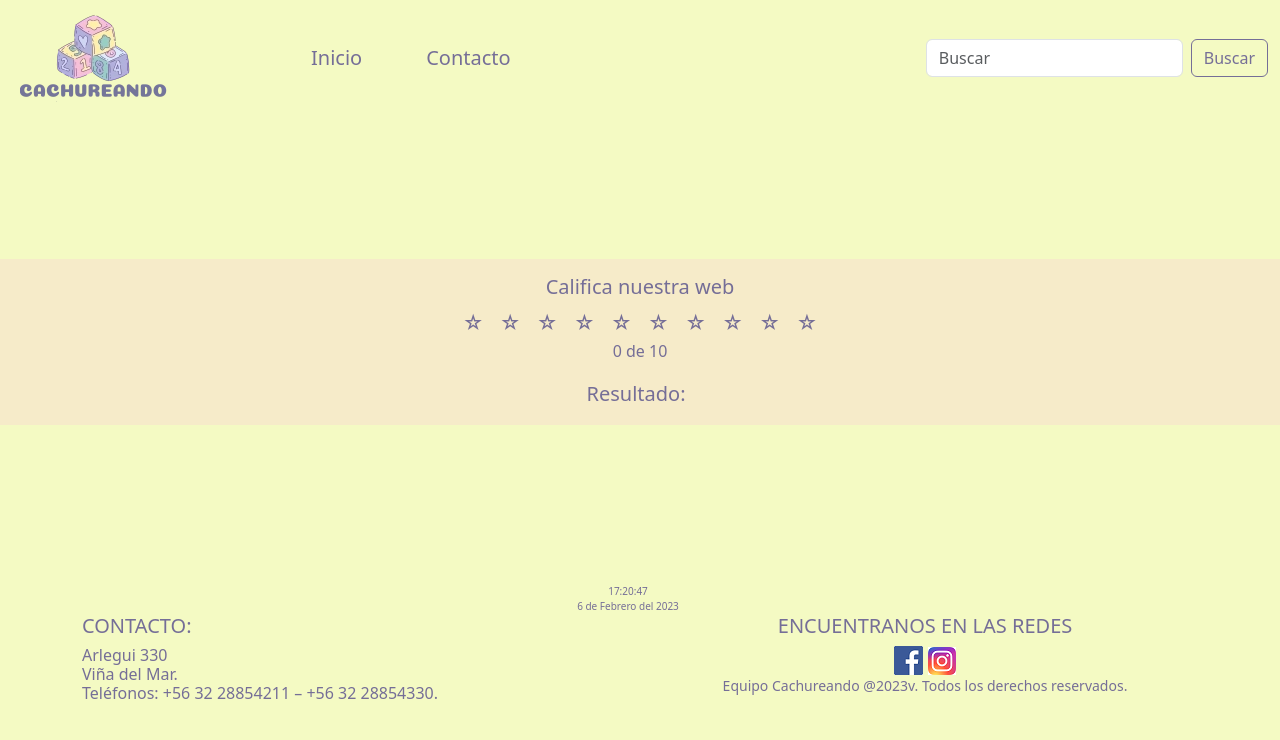
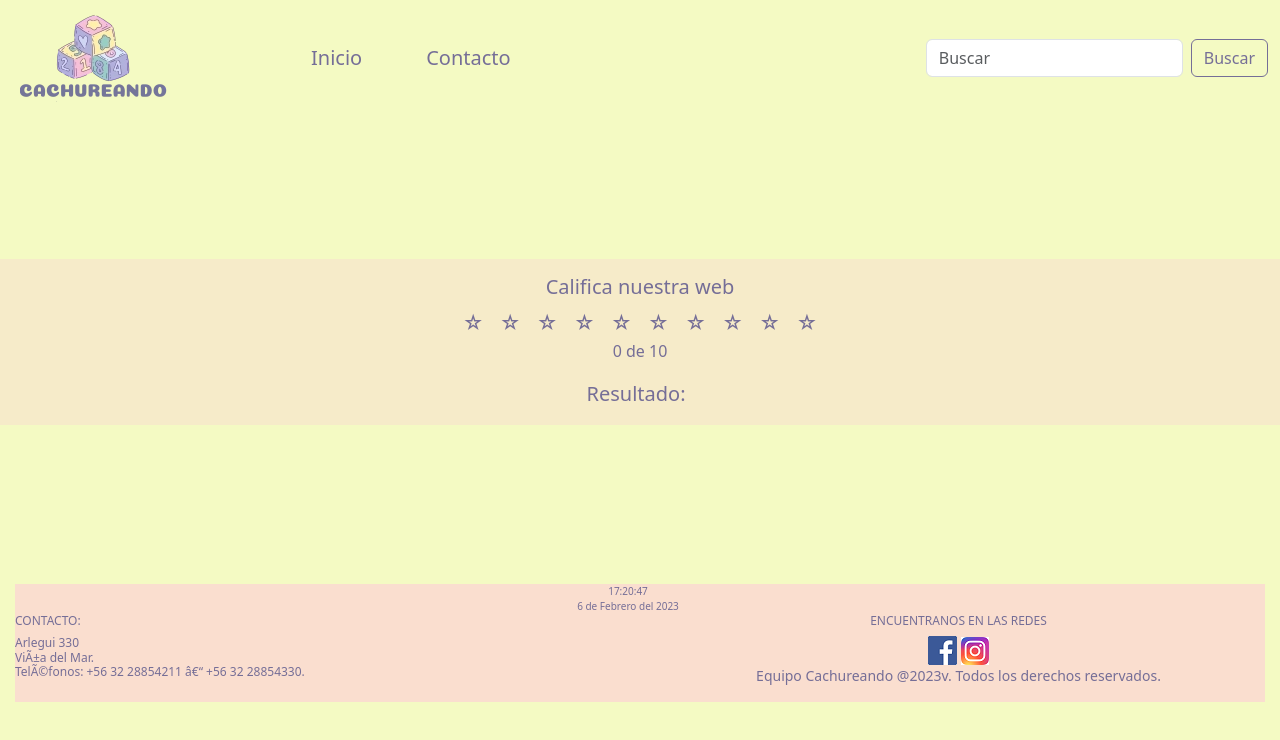
Before and after one commit to GrupoBootcamp/Sprint01, a website: page encuesta.html in a window 1280 px wide. Drawn offline with nearby package versions, Linux system fonts and the light colour scheme.

Commit message:
remplazo html

```diff
--- a/encuesta.html
+++ b/encuesta.html
@@ -43,7 +43,7 @@
                     </div>
              </div>
       </nav>
-
+      <!-- Fin Header -->
       <!--Main content-->
       <div class="container-fluid my-7 p-3" id="encuesta">
            <div class="row justify-content-center text-center">
@@ -61,49 +61,45 @@
                     <button class="star text-letra fs-5 fs-md-2 border-0 bg-transparent">&#9734;</button>
                 </div>
            </div>
-
-
            <div class="text-center">
                 <p class="parrafo-encuesta text-letra fs-6" "><span id="valor" class="text-letra fs-6">0</span> de 10</p>
            </div>
            <div class="valor-container d-flex justify-content-center">
                 <span class="text-letra text-center fs-5 me-1">Resultado:</span><p class="m-valor text-letra fs-4 ms-1"></p>
            </div>
-
        </div>
-            <!--Footer-->
-
-            <footer class="mt-6">
-              <div class="container">
+        <!--Fin Main content-->
+        <!-- Footer -->
+        <footer>
+          <div class="container-expand-lg bg-puente">
               <div class="row">
-
                     <div class="row align-items-center justify-content-center text-center " >
                         <div class="text-letra" id="reloj" style="font-size:10px;"></div>
                         <div class="text-letra" id="fecha" style="font-size:10px;"></div>
                     </div>
                     <div class="col-xs-12 col-md-6 text-left">
-                    <h6 class="text-letra lead">CONTACTO:</h6>
-                    <h6 class="text-letra">
+                        <h6 class="text-letra" style="font-size:12px">CONTACTO:</h6>
+                        <h6 class="text-letra lead" style="font-size:12px">
                             Arlegui 330<br>
-                    Viña del Mar.<br>
-                    Teléfonos: +56 32 28854211 – +56 32 28854330.<br>
+                            ViÃ±a del Mar.<br>
+                            TelÃ©fonos: +56 32 28854211 â€“ +56 32 28854330.<br>
                       </h6>
                   </div>
-
                   <div class="col-xs-12 col-md-6 text-center">
-                    <h6 class="text-letra lead">ENCUENTRANOS EN LAS REDES</h6>
+                        <h6 class="text-letra" style="font-size:12px">ENCUENTRANOS EN LAS REDES</h6>
                         <div class="redes-footer">
                             <a href="https://www.facebook.com/"><img src="img/facebook.png"></a>
-                      <a href="https://www.instagram.com/"><img src="img/instagram.png"></a>
+                            <a href="https://www.instagram.com/"><img src="/img/instagram.png"></a>
                         </div>
                         <div class="col-md-12 col-md-6 text-center">
-                      <p class="text-letra small">Equipo Cachureando @2023v. Todos los derechos reservados.</p>
+                            <p class="text-letra small">Equipo Cachureando @2023v. Todos los derechos reservados. </p>
                         </div>
                   </div>
 
               </div>
           </div>
-
+      </footer>
+      <!-- Fin Footer -->
         <script src="./js/main.js"></script>
         <script src="/js/app.js"></script>
         <script src="/node_modules/bootstrap/dist/js/bootstrap.bundle.min.js"></script>
```
Lines whose indentation alone changed are shown as unchanged.
